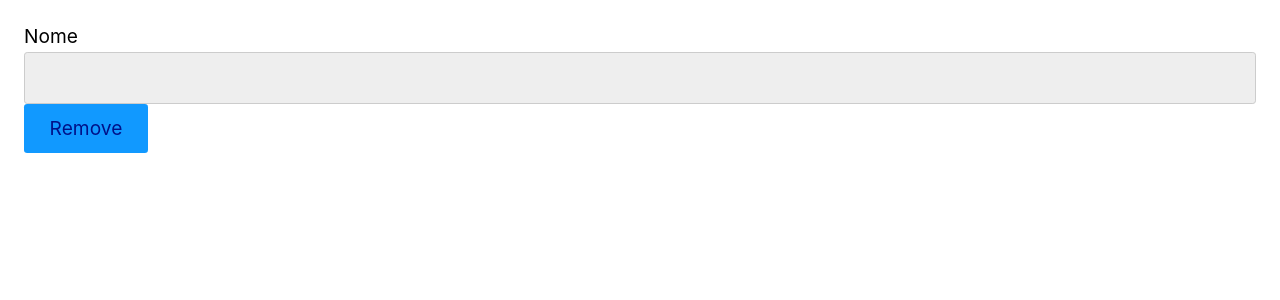
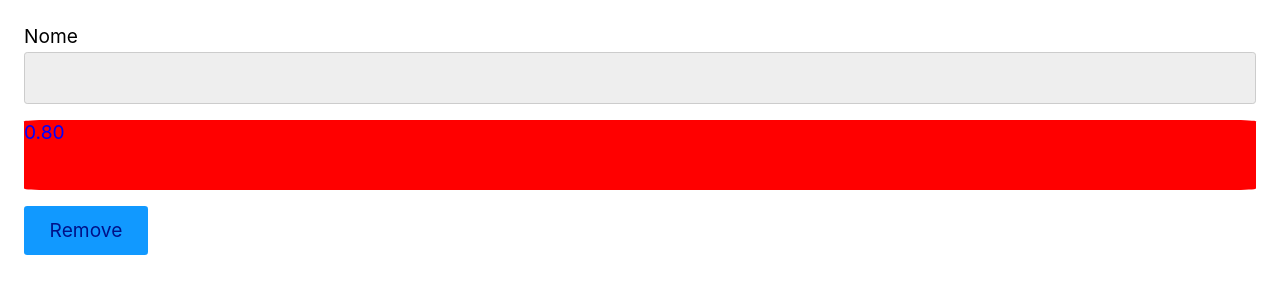
Before and after one commit to Emilio133752/projectInit, a React (Vite) app: page / in a window 1280 px wide. Shown: the top 300 px of the page. Built offline with nearby package versions, Linux system fonts and the light colour scheme.

Commit message:
usando estilos em react objetos funções e outros

```diff
--- a/src/App.jsx
+++ b/src/App.jsx
@@ -1,10 +1,20 @@
 import React from "react"
 
 const App = () => {
+  const random = Math.random().toFixed(2)
+  const style = {
+   color: "blue",
+   width: "100%",
+   height: "70px",
+   borderRadius: "2%",
+   background: "red",
+  }
+  const isActive = true;
   return (
     <React.Fragment>
       <label htmlFor="nome">Nome</label>
       <input type="text" id="nome" />
+      <p style={style} className={isActive == true ? "active" : "noActive" }>{random}</p>
       <button>Remove</button>
     </React.Fragment>
   )
```
